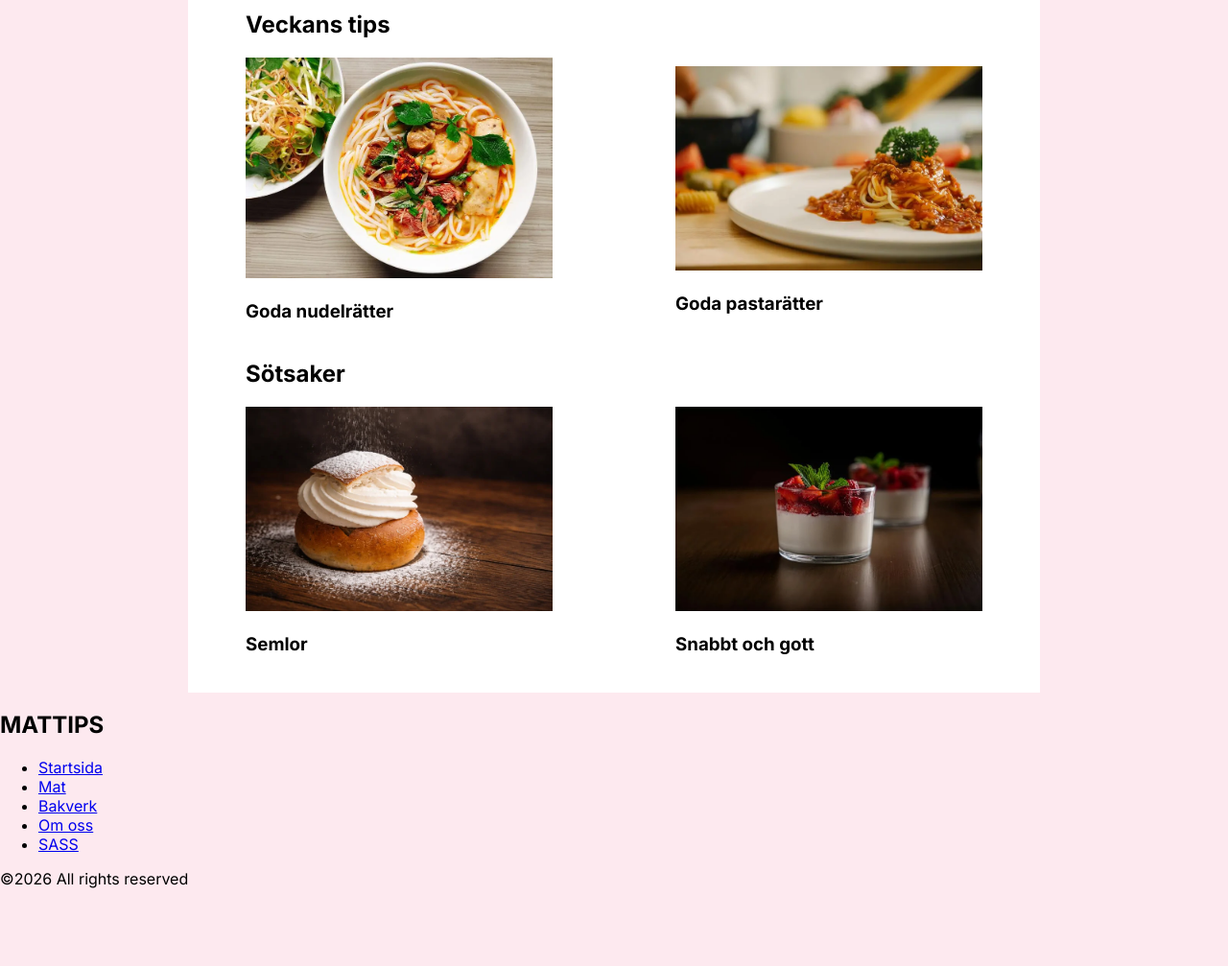
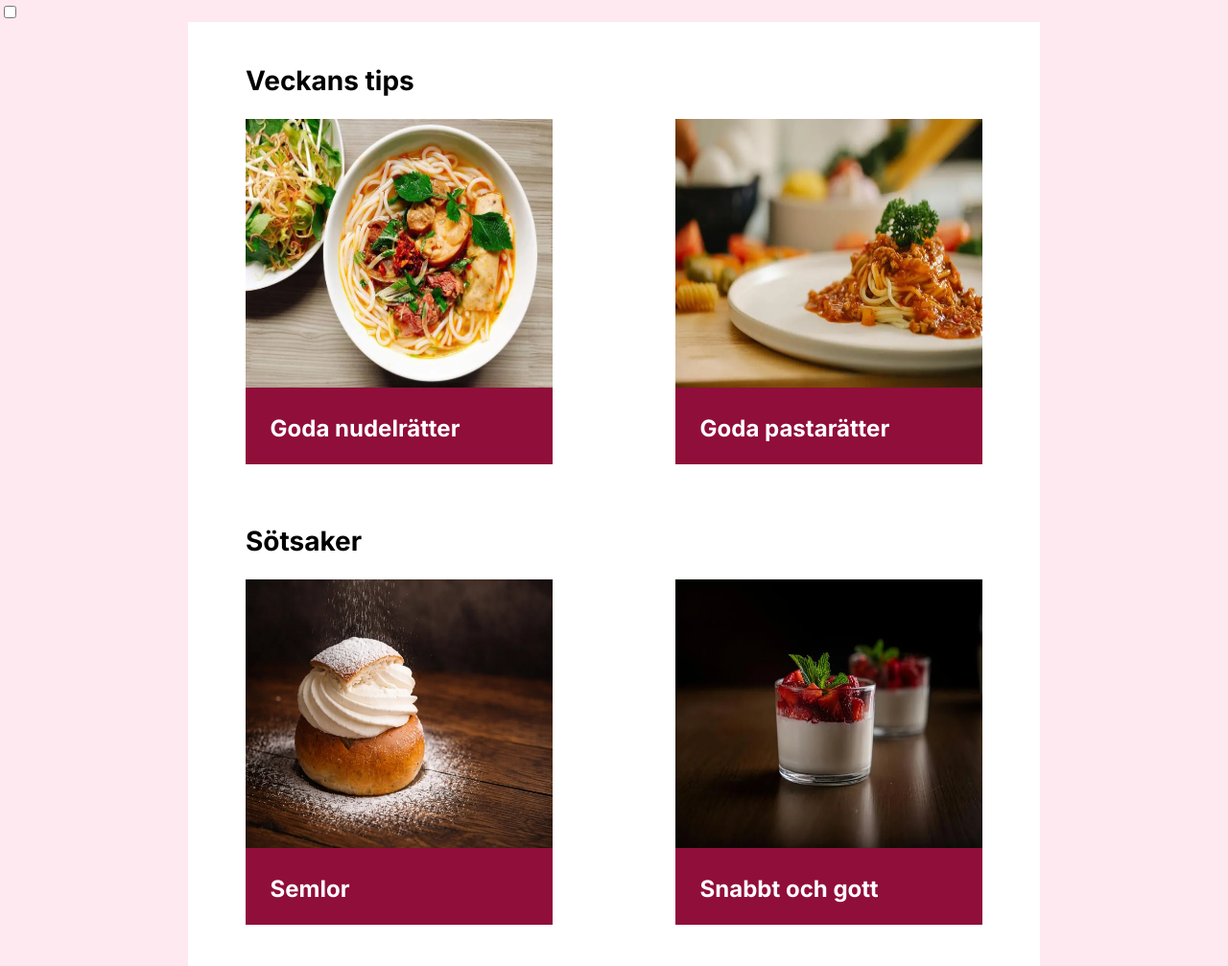
Before and after one commit to alvastern/Laboration-3-CSS-preprocessorer, a website built with Vite: page index.html in a window 1280 px wide. Shown: the part 228-1235 px from the top of the page at 96% size. Before the commit the page ends 1170 px from the top, so only its background shows below. Built offline with nearby package versions, Linux system fonts and the light colour scheme; a web font is replaced by a local one.

Commit message:
Skapade layout för hela startsidan

```diff
--- a/index.html
+++ b/index.html
@@ -40,24 +40,24 @@
         <h2 class="underrubrik">Veckans tips</h2>
 
         <div class="flex-recept">
-          <article>
+          <article class="ruta-recept">
             <picture>
               <source srcset="images/hot-noodles.webp" type="image/webp">
               <source srcset="images/hot-noodles.jpg" type="image/jpg">
               <img src="images/hot-noodles.jpg" alt="En nudelsoppa med biff" class="image-startsida">
             </picture>
 
-            <h3>Goda nudelrätter</h3>
+            <h3 class="rubrik-ruta-recept">Goda nudelrätter</h3>
           </article>
 
-          <article>
+          <article class="ruta-recept">
             <picture>
               <source srcset="images/bolognese.webp" type="image/webp">
               <source srcset="images/bolognese.jpg" type="image/jpg">
               <img src="images/bolognese.jpg" alt="Pasta bolognese på en tallrik" class="image-startsida">
             </picture>
 
-            <h3>Goda pastarätter</h3>
+            <h3 class="rubrik-ruta-recept">Goda pastarätter</h3>
           </article>
         </div>
       </section>
@@ -66,24 +66,24 @@
         <h2 class="underrubrik">Sötsaker</h2>
 
         <div class="flex-recept">
-          <article>
+          <article class="ruta-recept">
             <picture>
               <source srcset="images/vanlig-semla.webp" type="image/webp">
               <source srcset="images/vanlig-semla.jpg" type="image/jpg">
               <img src="images/vanlig-semla.jpg" alt="En vanlig semla som det pudras florsocker över" class="image-startsida">
             </picture>
 
-            <h3>Semlor</h3>
+            <h3 class="rubrik-ruta-recept">Semlor</h3>
           </article>
 
-          <article>
+          <article class="ruta-recept">
             <picture>
               <source srcset="images/panacotta.webp" type="image/webp">
               <source srcset="images/panacotta.jpg" type="image/jpg">
               <img src="images/panacotta.jpg" alt="En panacotta med jordgubbar på" class="image-startsida">
             </picture>
 
-            <h3>Snabbt och gott</h3>
+            <h3 class="rubrik-ruta-recept">Snabbt och gott</h3>
           </article>
         </div>
       </section>
@@ -93,7 +93,7 @@
       <h2 class="underrubrik">MATTIPS</h2>
 
       <nav>
-        <ul>
+        <ul id="nav-footer">
           <li><a href="index.html">Startsida</a></li>
           <li><a href="#">Mat</a></li>
           <li><a href="#">Bakverk</a></li>
--- a/src/css/_base.scss
+++ b/src/css/_base.scss
@@ -19,8 +19,15 @@ body {
 
 .underrubrik {
     font-family: $rubrik-font;
+    font-size: 1.75rem;
 }
 
 .image-startsida {
     width: 25vw;
+    height: 35vh;
 }
+
+.rubrik-ruta-recept {
+    margin: 3vh 2vw;
+    font-size: 1.5rem;
+}
--- a/src/css/_colors.scss
+++ b/src/css/_colors.scss
@@ -5,7 +5,7 @@ $base-color: #E91E63;
 
 $primary: $base-color;
 $primary-light: color.scale($base-color, $lightness: 90%);
-$primary-dark: color.scale($base-color, $lightness: -25%);
+$primary-dark: color.scale($base-color, $lightness: -40%);
 
 $primary-saturated: color.scale($base-color, $saturation: 30%);
 $primary-desaturated: color.scale($base-color, $saturation: -40%);
--- a/src/css/_components.scss
+++ b/src/css/_components.scss
@@ -0,0 +1,9 @@
+@use "../css/colors";
+@use "../css/layout";
+
+.ruta-recept {
+    background-color: colors.$primary-dark;
+    height: 45vh;
+    margin-bottom: 5vh;
+    color: white;
+}
--- a/src/css/_layout.scss
+++ b/src/css/_layout.scss
@@ -8,7 +8,7 @@ $background-body: white;
 
 header {
     width: $width-body;
-    margin: 0 auto;
+    margin: 5vh auto 3.5vh auto;
     padding: 20px 60px;
     @include mixins.flex ();
     background-color: $background-body;
@@ -41,7 +41,7 @@ header {
 
 main {
     width: $width-body;
-    margin: 0 auto;
+    margin: 0 auto 0 auto;
     background-color: $background-body;
     padding: 20px 60px;
 }
@@ -49,3 +49,24 @@ main {
 .flex-recept {
     @include mixins.flex ();
 }
+
+footer {
+    width: $width-body;
+    margin: 5vh auto;
+    background-color: $background-body;
+    padding: 20px 60px;
+}
+
+#nav-footer {
+    list-style-type: none;
+    padding: 0;
+    margin: 0;
+
+    li {
+        margin-bottom: 1vh;
+
+        a {
+            color: black;
+        }
+    }
+}
```
Also changed, not shown: src/html/sass.html (+7 -7 lines).
